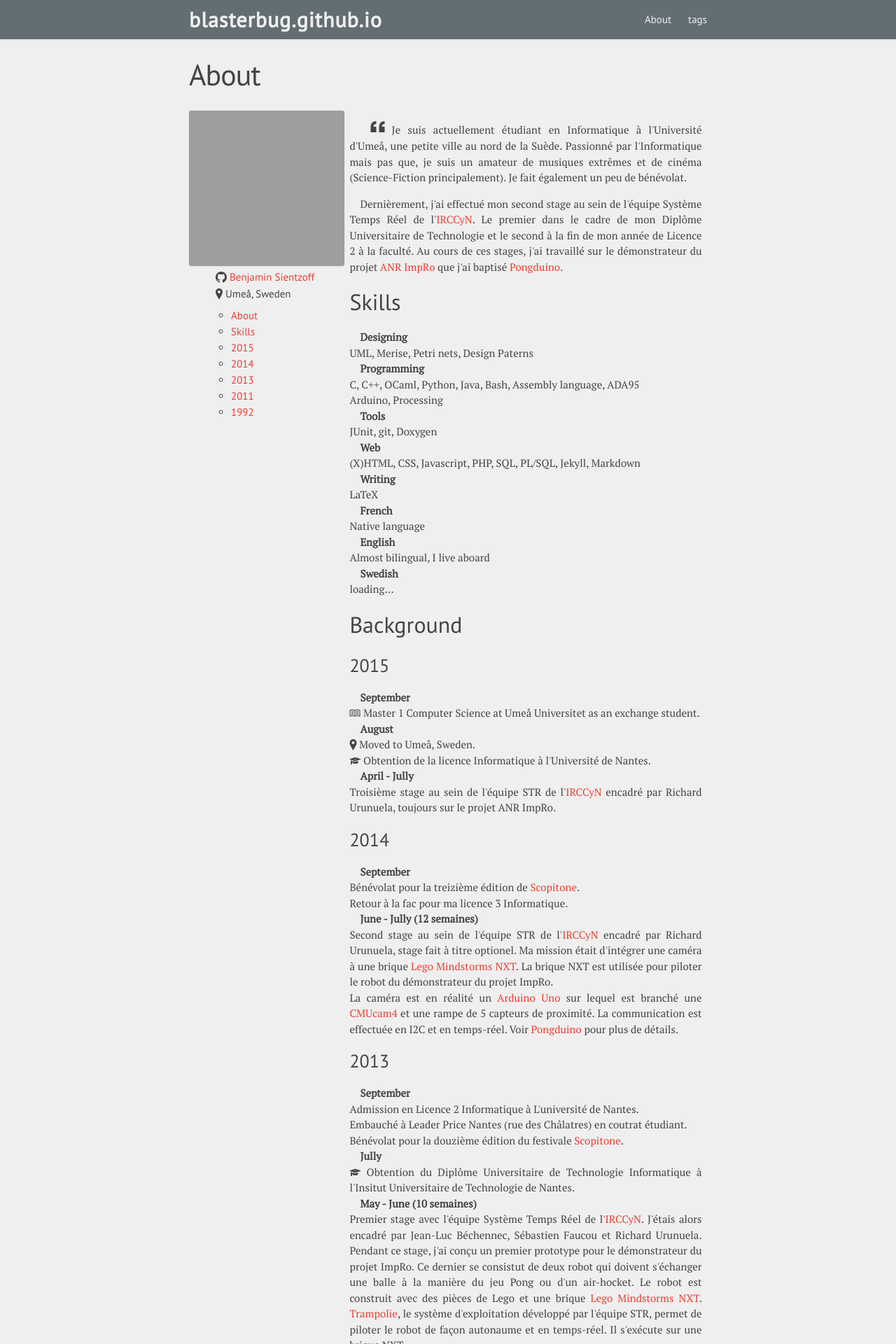
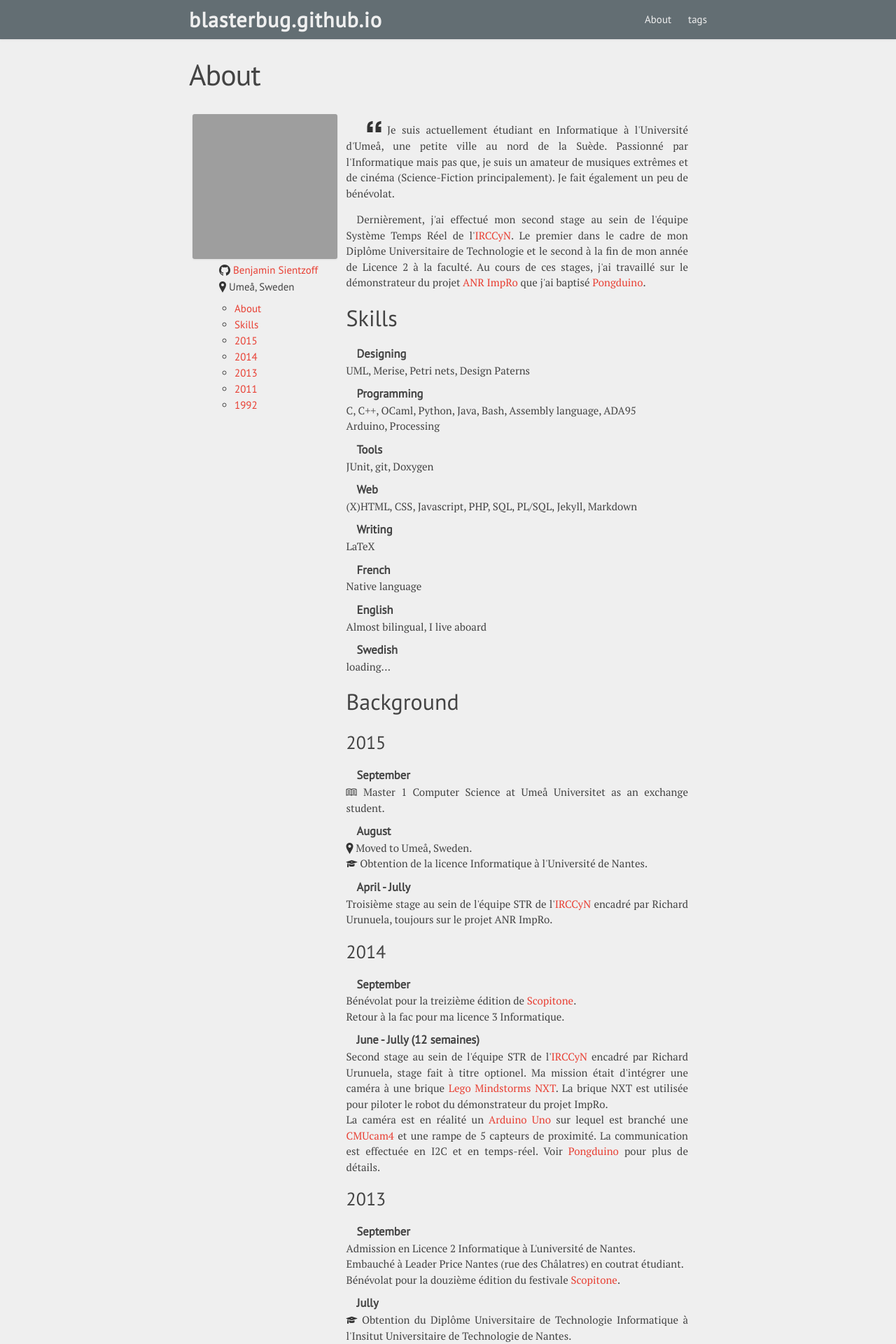
Before and after one commit to blasterbug/blasterbug.github.io, a Jekyll site: the page built from curriculum.md, in a window 1280 px wide. Shown: the top 1920 px of the page at 70% size. Built offline with Jekyll 4.4.1, drawn with Linux system fonts in a browser that asks for light colours; some web fonts are replaced; Markdown is read by kramdown in place of the engine named in the settings; grey boxes are pictures that could not be loaded.

Commit message:
better link/space usage

```diff
--- a/_sass/_curriculum.scss
+++ b/_sass/_curriculum.scss
@@ -3,10 +3,10 @@
  */
 #cv-header {
     min-width: 200px;
-    max-width: 30%;
+    max-width: 28%;
     position: float;
     float: left;
-    margin: 0;
+    margin: 5px;
     padding: 0;
 
     @include media-query($on-palm) {
@@ -49,21 +49,27 @@
 
 section {
     float: left;
-    max-width: 68%;
+    max-width: 66%;
     padding: 1%;
-
+    margin: 0px 5px 5px 0px;
     @include media-query($on-palm) {
         margin: auto;
         max-width: 98%;
-        float: left;
         margin: 5px;
         padding: 0;
     }
 }
 
+dl {
+    padding: 0px;
+    float: center;
+}
 dt {
-    font-weight: 700;
+    font-weight: 600;
     color: $text-color;
+    font-family: $sans-font-family;
+    font-size: 1.1em;
+    margin-top: 10px;
 }
 
 img.avatar {
--- a/octicons/octicons.css
+++ b/octicons/octicons.css
@@ -15,7 +15,7 @@
 
 */
 .octicon, .mega-octicon, .medium-octicon {
-  /* color: #3E515A; */
+  color: #333;
   font: normal normal normal 16px/1 octicons;
   display: inline-block;
   text-decoration: none;
```
